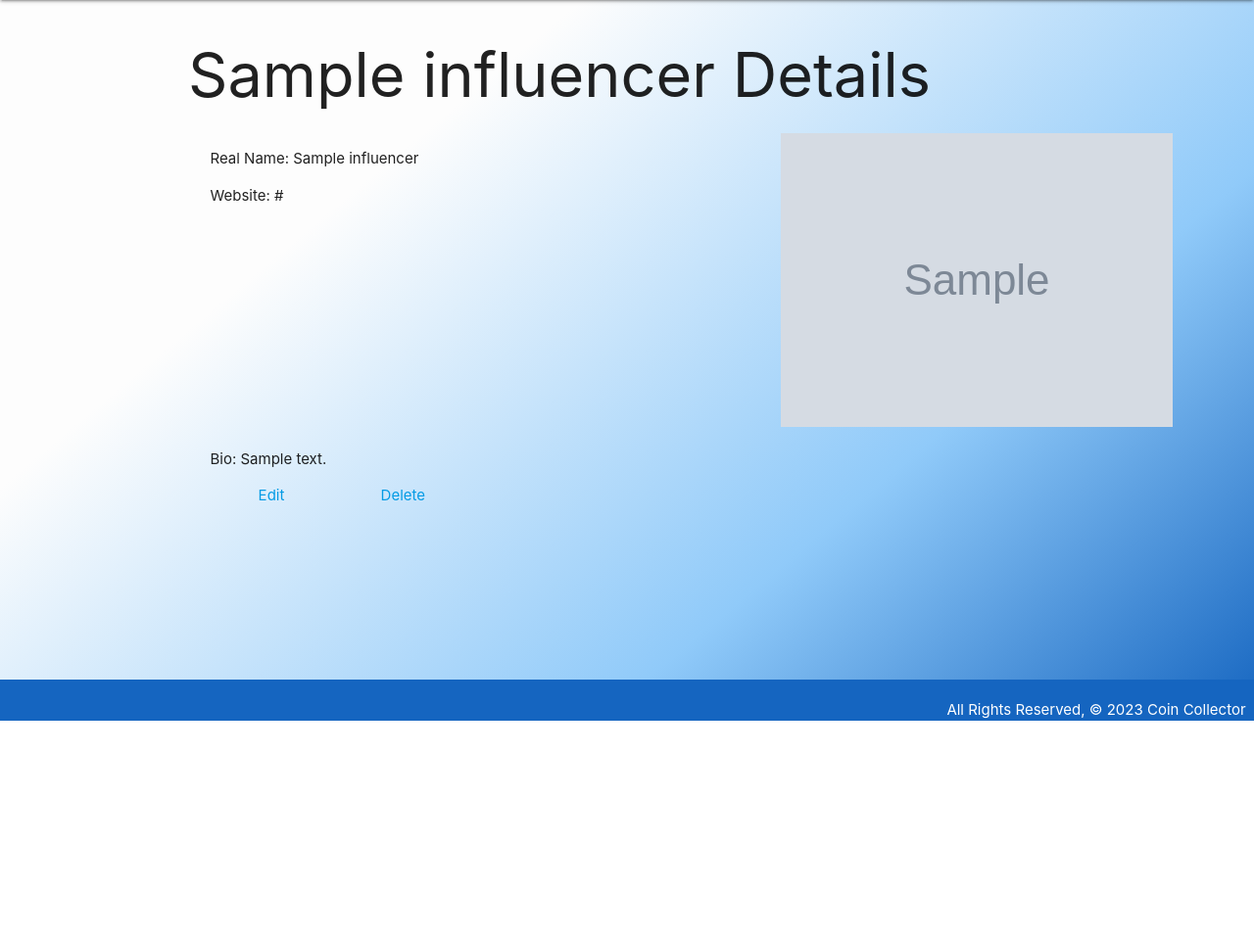
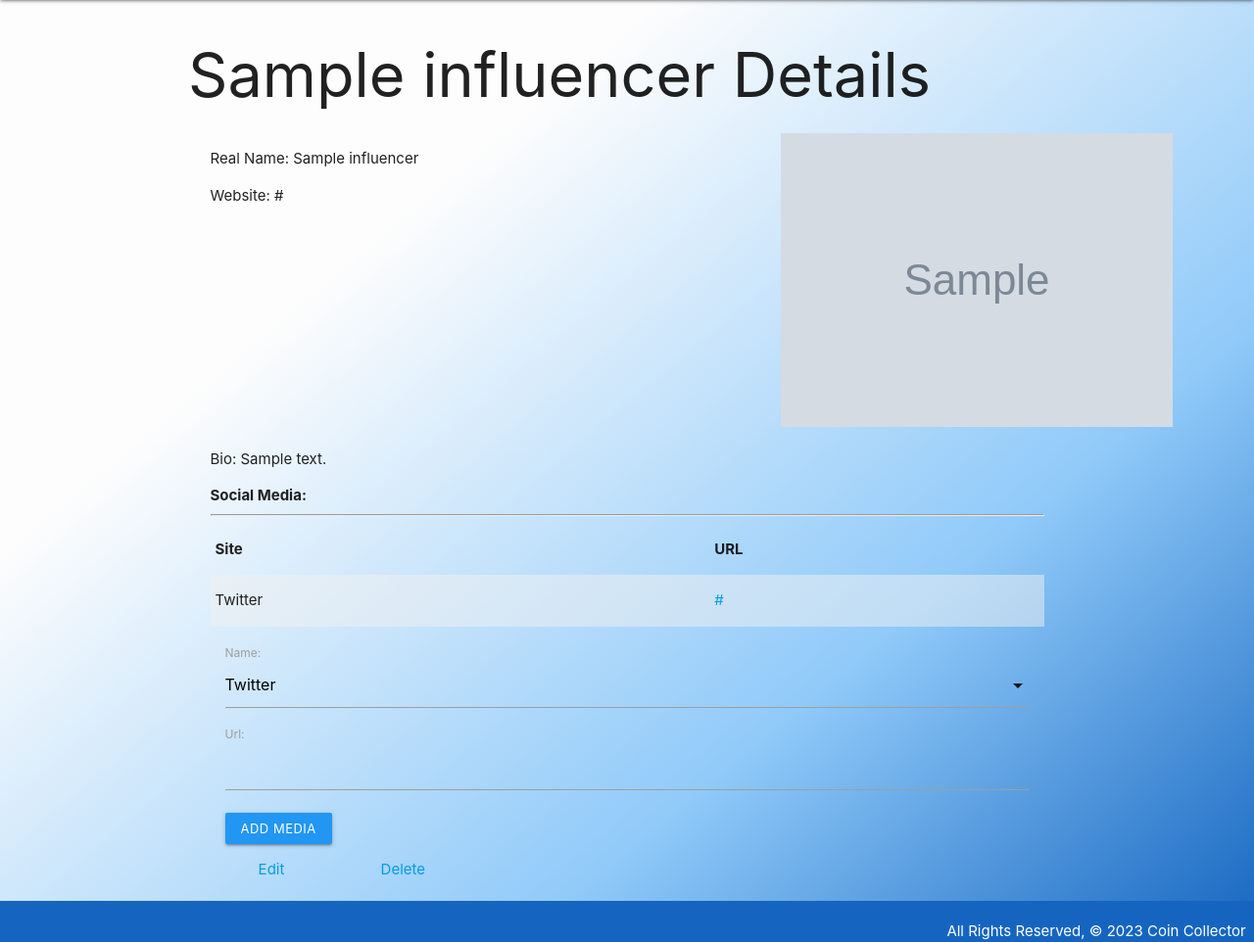
Before and after one commit to pclarytx10/coincollector, a Django app: page /influencers/1/ in a window 1280 px wide. Shown: the part 64-1026 px from the top of the page at 98% size. Before the commit the page ends 800 px from the top, so only its background shows below. Run offline with Django 4.2, Linux system fonts and the light colour scheme; a user stored in the database is signed in; tables that the repository leaves empty hold one stand-in row (values such as "Sample post"); grey boxes marked "Sample" are stand-in pictures.

Commit message:
Create media model. Add to influencer detail

```diff
--- a/main_app/admin.py
+++ b/main_app/admin.py
@@ -1,6 +1,7 @@
 from django.contrib import admin
-from .models import Influencer, Coin
+from .models import Influencer, Coin, Media
 
 # Register your models here.
 admin.site.register(Influencer)
 admin.site.register(Coin)
+admin.site.register(Media)
--- /dev/null
+++ b/main_app/forms.py
@@ -0,0 +1,7 @@
+from django.forms import ModelForm
+from .models import Media
+
+class MediaForm(ModelForm):
+    class Meta:
+        model = Media
+        fields = ['name', 'url']
--- a/main_app/models.py
+++ b/main_app/models.py
@@ -15,6 +15,28 @@ class Influencer(models.Model):
 
     def get_absolute_url(self):
         return reverse('influencers_detail', kwargs={'influencer_id': self.id})
+
+class Media(models.Model):
+    NAME = (
+        ('T', 'Twitter'),
+        ('I', 'Instagram'),
+        ('Y', 'YouTube'),
+        ('S', 'Snapchat'),
+        ('F', 'Facebook'),
+        ('P', 'Podcast'),
+        ('B', 'Blog'),
+        ('W', 'Website'),
+        ('O', 'Other')
+    )
+    name = models.CharField(max_length=1, choices=NAME, default=NAME[0][0])
+    url = models.CharField(max_length=250, blank=True)
+    influencer = models.ForeignKey(Influencer, on_delete=models.CASCADE)
+
+    def __str__(self) -> str:
+        return f"{self.get_name_display()} at {self.url}"
+
+    class Meta:
+        ordering = ('name',)
 
 class Coin(models.Model):
     name = models.CharField(max_length=50)
--- a/main_app/static/css/style.css
+++ b/main_app/static/css/style.css
@@ -12,6 +12,10 @@ flex: 1 0 auto;
 footer {
 padding-top: 0;
 text-align: right;
+}
+
+form {
+    margin: 1rem;
 }
 
 .coin_card {
--- a/main_app/templates/influencers/detail.html
+++ b/main_app/templates/influencers/detail.html
@@ -15,6 +15,31 @@
         <div class="col s12">
             <p> Bio: {{ influencer.bio }} </p>
         </div>
+        <div class="col s12">
+            <h8> <b> Social Media: </b> </h8>
+            <hr>
+            <table class="striped">
+                <thead>
+                  <tr>
+                    <th>Site</th>
+                    <th>URL</th>
+                  </tr>
+                </thead>
+                <tbody>
+                  {% for media in influencer.media_set.all %}
+                  <tr>
+                    <td>{{ media.get_name_display }}</td>
+                    <td><a href="{{ media.url }}">{{ media.url }}</a></td>
+                  </tr>
+                  {% endfor %}
+                </tbody>
+            </table>
+            <form action="{% url 'add_media' influencer.id %}" method="POST">
+                {% csrf_token %}
+                {{ media_form.as_p }}
+                <input type="submit" value="Add Media" class="btn-small blue">
+            </form>
+        </div>
         <div class="col s4 card-action">
             <a href="{% url 'influencers_update' influencer.id %}">Edit</a>
             <a href="{% url 'influencers_delete' influencer.id %}">Delete</a>
@@ -22,4 +47,9 @@
     </div>
 </div>
 
+<script>
+    var selectEl = document.getElementById('id_name');
+    M.FormSelect.init(selectEl);
+  </script>
+
 {% endblock %}
--- a/main_app/templates/influencers/index.html
+++ b/main_app/templates/influencers/index.html
@@ -5,7 +5,7 @@
 {% for influencer in influencers %}
 
 <div class="card">
-<a href="{% url 'inf_detail' influencer.id %}">
+<a href="{% url 'influencers_detail' influencer.id %}">
     <div class="card-content">
         <span class="card-title">{{ influencer.name }}</span>
         <div class="coin_card">
--- a/main_app/templates/main_app/coin_form.html
+++ b/main_app/templates/main_app/coin_form.html
@@ -12,6 +12,6 @@
     <!-- Render the inputs inside of <tr>s & <td>s -->
     {{ form.as_table }}
   </table>
-  <input type="submit" value="Submit!" class="btn" />
+  <input type="submit" value="Create" class="btn-small" />
 </form>
 {% endblock %}
--- a/main_app/templates/main_app/influencer_form.html
+++ b/main_app/templates/main_app/influencer_form.html
@@ -12,6 +12,6 @@
     <!-- Render the inputs inside of <tr>s & <td>s -->
     {{ form.as_table }}
   </table>
-  <input type="submit" value="Submit!" class="btn" />
+  <input type="submit" value="Submit!" class="btn-small" />
 </form>
 {% endblock %}
--- a/main_app/urls.py
+++ b/main_app/urls.py
@@ -12,7 +12,8 @@ urlpatterns = [
     path('coins/<int:coin_id>/assoc_influencer/<int:influencer_id>/', views.assoc_influencer, name='assoc_influencer'),
     path('coins/<int:coin_id>/unassoc_influencer/<int:influencer_id>/', views.unassoc_influencer, name='unassoc_influencer'),
     path('influencers/', views.influencers_index, name='inf_index'),
-    path('influencers/<int:influencer_id>/', views.influencers_detail, name='inf_detail'),
+    path('influencers/<int:influencer_id>/', views.influencers_detail, name='influencers_detail'),
+    path('influencers/<int:influencer_id>/add_media/', views.add_media, name='add_media'),
     path('influencers/create/', views.InfluencerCreate.as_view(), name='influencers_create'),
     path('influencers/<int:pk>/update/', views.InfluencerUpdate.as_view(), name='influencers_update'),
     path('influencers/<int:pk>/delete/', views.InfluencerDelete.as_view(), name='influencers_delete'),
--- a/main_app/views.py
+++ b/main_app/views.py
@@ -1,6 +1,7 @@
 from django.shortcuts import render, redirect
 from .models import Coin, Influencer
 from django.views.generic.edit import CreateView, UpdateView, DeleteView
+from .forms import MediaForm
 from django.contrib.auth import login
 from django.contrib.auth.forms import UserCreationForm
 # Import login_required to protect def views
@@ -80,7 +81,12 @@ def influencers_index(request):
 @login_required
 def influencers_detail(request, influencer_id):
     influencer = Influencer.objects.get(id=influencer_id)
-    return render(request, 'influencers/detail.html', { 'influencer': influencer })
+    # instantiate MediaForm to be rendered in the template
+    media_form = MediaForm()
+    return render(request, 'influencers/detail.html', {
+        'influencer': influencer,
+        'media_form': media_form
+    })
 
 # Define the influencers create view
 class InfluencerCreate(LoginRequiredMixin, CreateView):
@@ -107,6 +113,21 @@ class InfluencerDelete(LoginRequiredMixin, DeleteView):
     model = Influencer
     success_url = '/influencers/'
 
+# Define the add media view
+@login_required
+def add_media(request, influencer_id):
+    # create the ModelForm using the data in request.POST
+    form = MediaForm(request.POST)
+    # validate the form
+    if form.is_valid():
+        # don't save the form to the db until it
+        # has the influencer_id assigned
+        new_media = form.save(commit=False)
+        new_media.influencer_id = influencer_id
+        new_media.save()
+    return redirect('influencers_detail', influencer_id=influencer_id)
+
+# Define the signup view
 def signup(request):
   error_message = ''
   # If the request method is POST, this is a sign-up attempt
```
Also changed, not shown: README.md, images/influencer_details.png, main_app/migrations/0009_media.py (added).
